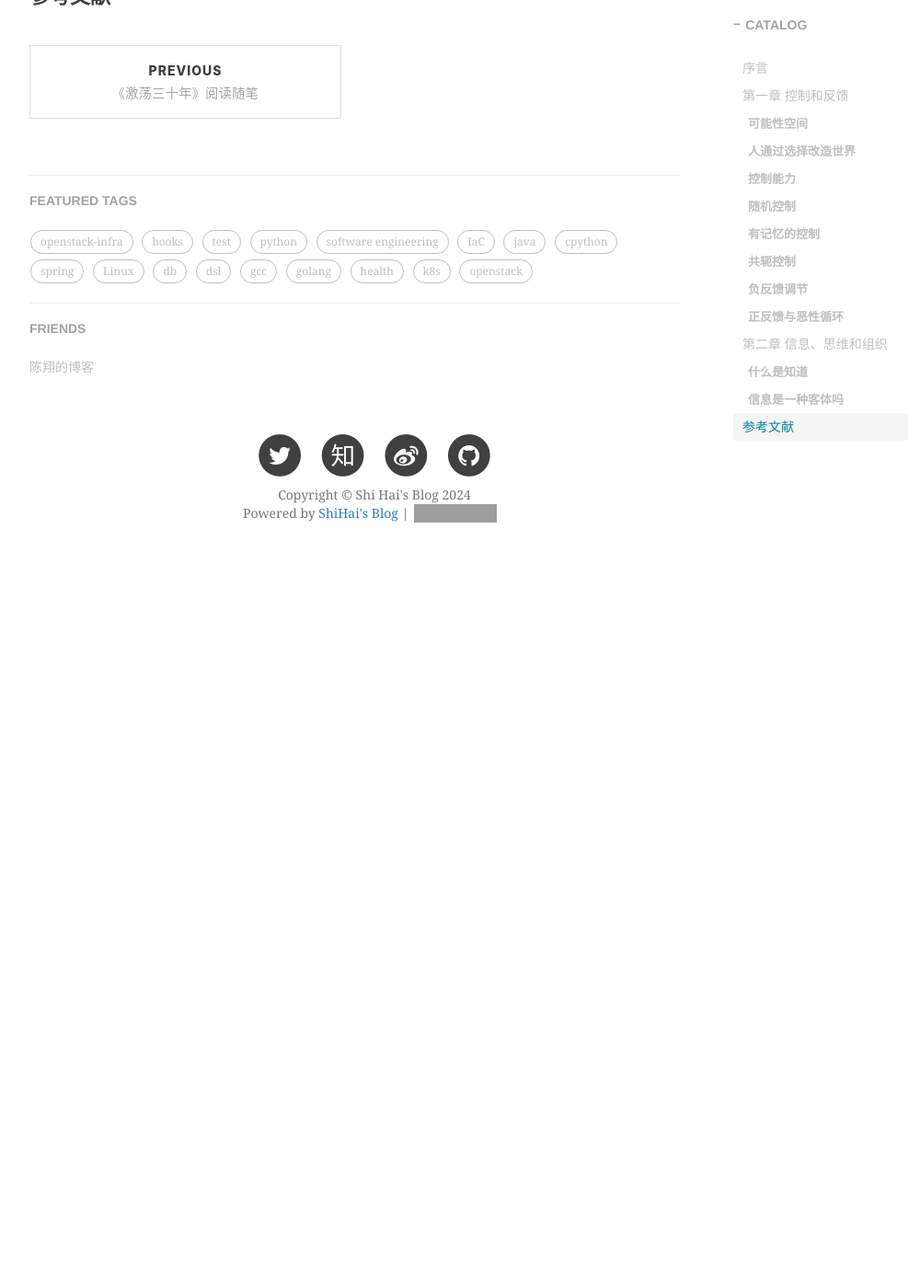
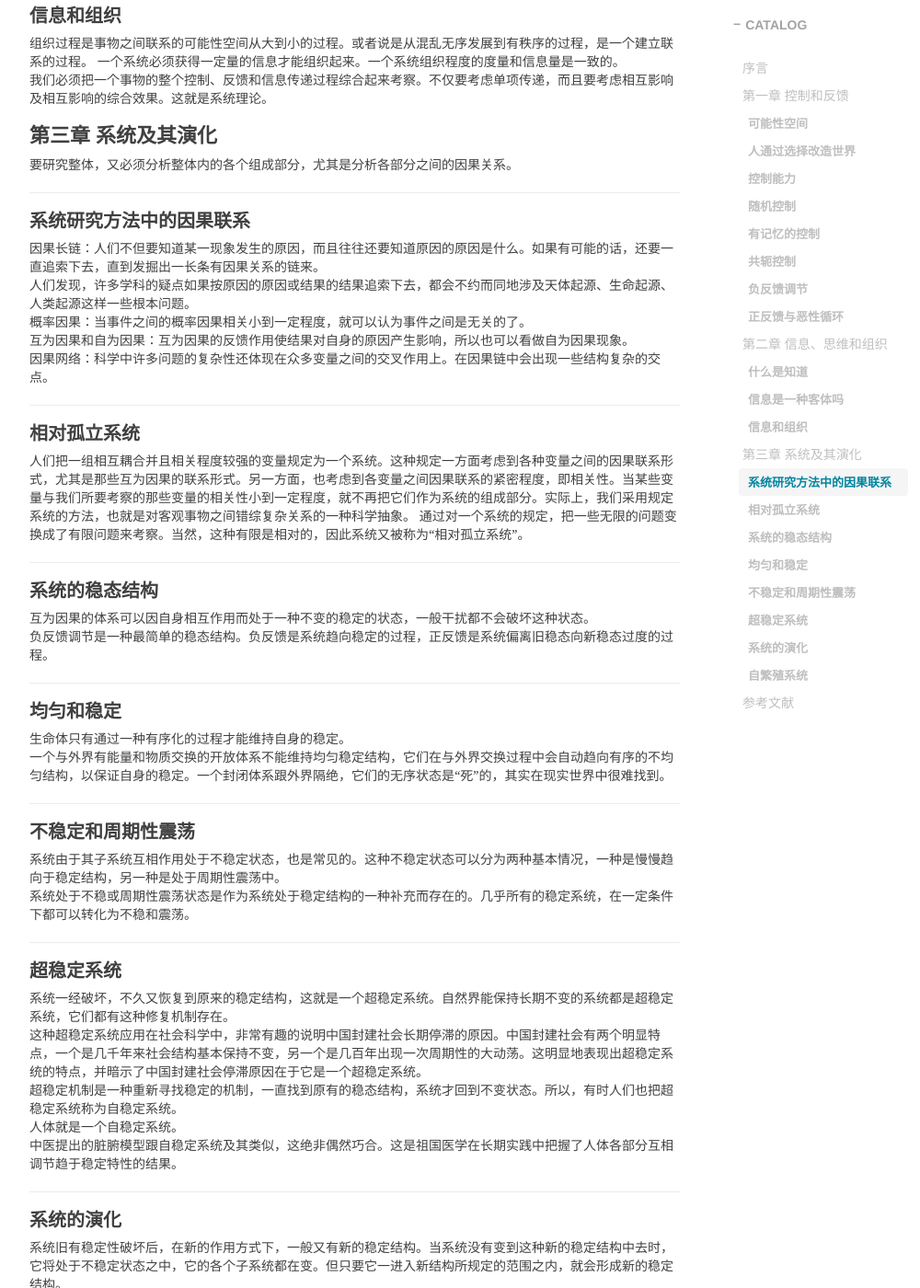
Before and after one commit to shihai1991/shihai1991.github.io, a Jekyll site: the page built from _posts/2024-01-05-控制论与科学方法论.md, in a window 1280 px wide and 1400 px high, scrolled down 2355 px. Shown: the whole window at 92% size, without its empty margins (233-1233 px from the left). Built offline with Jekyll 4.4.1, drawn with Linux system fonts in a browser that asks for light colours; nearby versions of some CDN libraries; comment, search, counter and statistics services are not loaded; before the commit the page ends 3008 px from its top, so only the background shows below that; some of the changed text lies outside the part shown; grey boxes are pictures that could not be loaded.

Commit message:
Update 2024-01-05-控制论与科学方法论.md

```diff
--- a/_posts/2024-01-05-控制论与科学方法论.md
+++ b/_posts/2024-01-05-控制论与科学方法论.md
@@ -60,4 +60,53 @@ time: '2024.01.05 12:51:00'
 同样的信号，经过人的头脑的加工，就产生了主观的差异，带上了主观的色彩。
 “去伪存真”是一件多么不容易的事情。正确的认识和判断不能完全归结于找到排除干扰的方法，认识过程的复杂性还包括一些更高级的思维规律。
 
+## 信息和组织
+组织过程是事物之间联系的可能性空间从大到小的过程。或者说是从混乱无序发展到有秩序的过程，是一个建立联系的过程。
+一个系统必须获得一定量的信息才能组织起来。一个系统组织程度的度量和信息量是一致的。
+我们必须把一个事物的整个控制、反馈和信息传递过程综合起来考察。不仅要考虑单项传递，而且要考虑相互影响及相互影响的综合效果。这就是系统理论。
+
+# 第三章 系统及其演化
+要研究整体，又必须分析整体内的各个组成部分，尤其是分析各部分之间的因果关系。
+
+## 系统研究方法中的因果联系
+因果长链：人们不但要知道某一现象发生的原因，而且往往还要知道原因的原因是什么。如果有可能的话，还要一直追索下去，直到发掘出一长条有因果关系的链来。
+人们发现，许多学科的疑点如果按原因的原因或结果的结果追索下去，都会不约而同地涉及天体起源、生命起源、人类起源这样一些根本问题。
+概率因果：当事件之间的概率因果相关小到一定程度，就可以认为事件之间是无关的了。
+互为因果和自为因果：互为因果的反馈作用使结果对自身的原因产生影响，所以也可以看做自为因果现象。
+因果网络：科学中许多问题的复杂性还体现在众多变量之间的交叉作用上。在因果链中会出现一些结构复杂的交点。
+
+## 相对孤立系统
+人们把一组相互耦合并且相关程度较强的变量规定为一个系统。这种规定一方面考虑到各种变量之间的因果联系形式，尤其是那些互为因果的联系形式。另一方面，也考虑到各变量之间因果联系的紧密程度，即相关性。当某些变量与我们所要考察的那些变量的相关性小到一定程度，就不再把它们作为系统的组成部分。实际上，我们采用规定系统的方法，也就是对客观事物之间错综复杂关系的一种科学抽象。  通过对一个系统的规定，把一些无限的问题变换成了有限问题来考察。当然，这种有限是相对的，因此系统又被称为“相对孤立系统”。
+
+## 系统的稳态结构
+互为因果的体系可以因自身相互作用而处于一种不变的稳定的状态，一般干扰都不会破坏这种状态。
+负反馈调节是一种最简单的稳态结构。负反馈是系统趋向稳定的过程，正反馈是系统偏离旧稳态向新稳态过度的过程。
+
+## 均匀和稳定
+生命体只有通过一种有序化的过程才能维持自身的稳定。
+一个与外界有能量和物质交换的开放体系不能维持均匀稳定结构，它们在与外界交换过程中会自动趋向有序的不均匀结构，以保证自身的稳定。一个封闭体系跟外界隔绝，它们的无序状态是“死”的，其实在现实世界中很难找到。
+
+## 不稳定和周期性震荡
+系统由于其子系统互相作用处于不稳定状态，也是常见的。这种不稳定状态可以分为两种基本情况，一种是慢慢趋向于稳定结构，另一种是处于周期性震荡中。
+系统处于不稳或周期性震荡状态是作为系统处于稳定结构的一种补充而存在的。几乎所有的稳定系统，在一定条件下都可以转化为不稳和震荡。
+
+## 超稳定系统
+系统一经破坏，不久又恢复到原来的稳定结构，这就是一个超稳定系统。自然界能保持长期不变的系统都是超稳定系统，它们都有这种修复机制存在。
+这种超稳定系统应用在社会科学中，非常有趣的说明中国封建社会长期停滞的原因。中国封建社会有两个明显特点，一个是几千年来社会结构基本保持不变，另一个是几百年出现一次周期性的大动荡。这明显地表现出超稳定系统的特点，并暗示了中国封建社会停滞原因在于它是一个超稳定系统。
+超稳定机制是一种重新寻找稳定的机制，一直找到原有的稳态结构，系统才回到不变状态。所以，有时人们也把超稳定系统称为自稳定系统。
+人体就是一个自稳定系统。
+中医提出的脏腑模型跟自稳定系统及其类似，这绝非偶然巧合。这是祖国医学在长期实践中把握了人体各部分互相调节趋于稳定特性的结果。
+
+## 系统的演化
+系统旧有稳定性破坏后，在新的作用方式下，一般又有新的稳定结构。当系统没有变到这种新的稳定结构中去时，它将处于不稳定状态之中，它的各个子系统都在变。但只要它一进入新结构所规定的范围之内，就会形成新的稳定结构。
+对于复杂系统，虽然其中不稳定结构变化过程非常复杂，一时难以预测，但有哪些稳定结构，却是可以把握的。这就为研究复杂系统的变化提供了方便。
+生物的进化可以看作生物和环境组成的系统的演化。物种适应于环境就是两个子系统在相互作用中保持稳定结构。
+当系统演化面临分叉现象时，单纯的决定论是不适用的。很多时候，初始条件微小的差异，可以导致系统演化到有巨大差异的不同系统。
+
+## 自繁殖系统
+一般细胞繁殖之所以不以几何级数增长，构成一个自繁殖系统，其原因是有这种反馈抑制系统存在。即当新生细胞生长成熟到一定程度就有一种抑制生长的因子放出来，这一抑制生长因子反馈回来阻止着细胞进一步分化。
+自繁殖是系统演化过程中的一个不稳定阶段，这种不稳定迅速把系统由原有的稳定结构推向另一个稳态结构，产生一个新系统。
+
+
+
 # 参考文献
```
